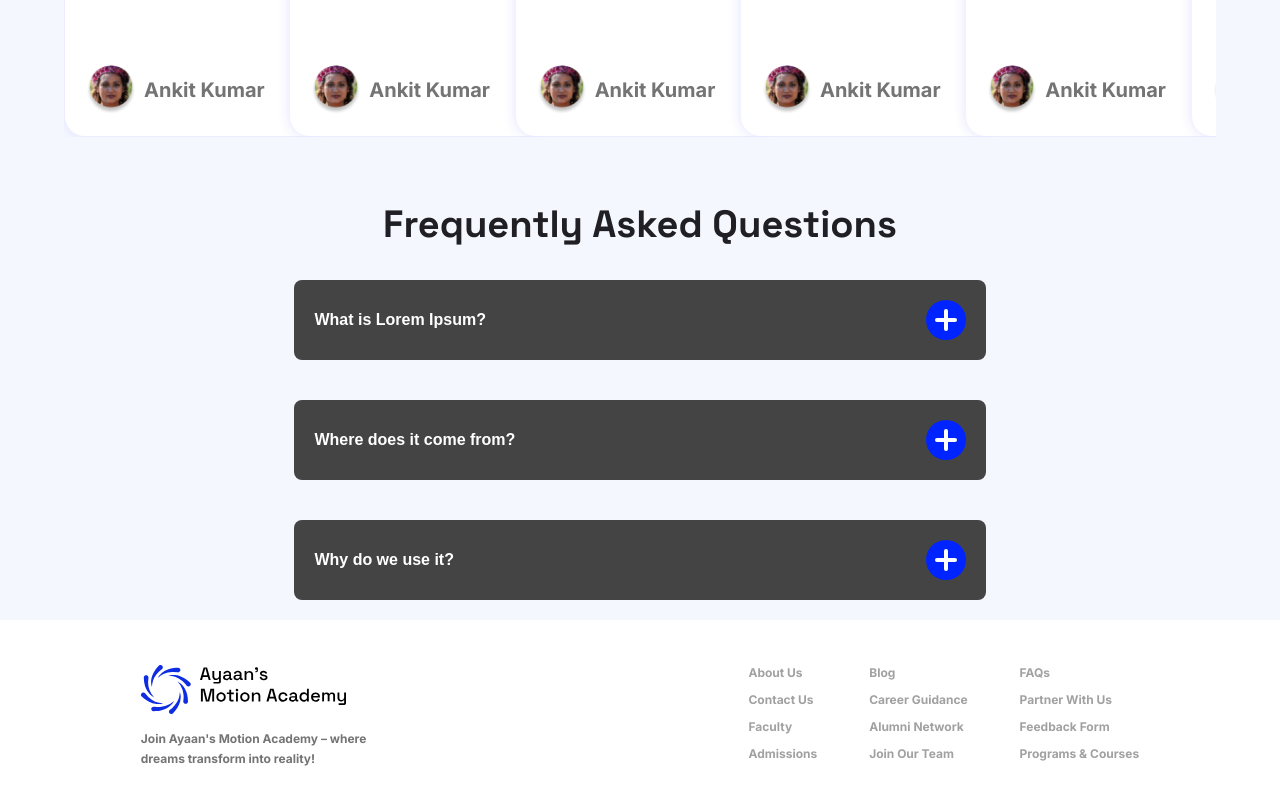
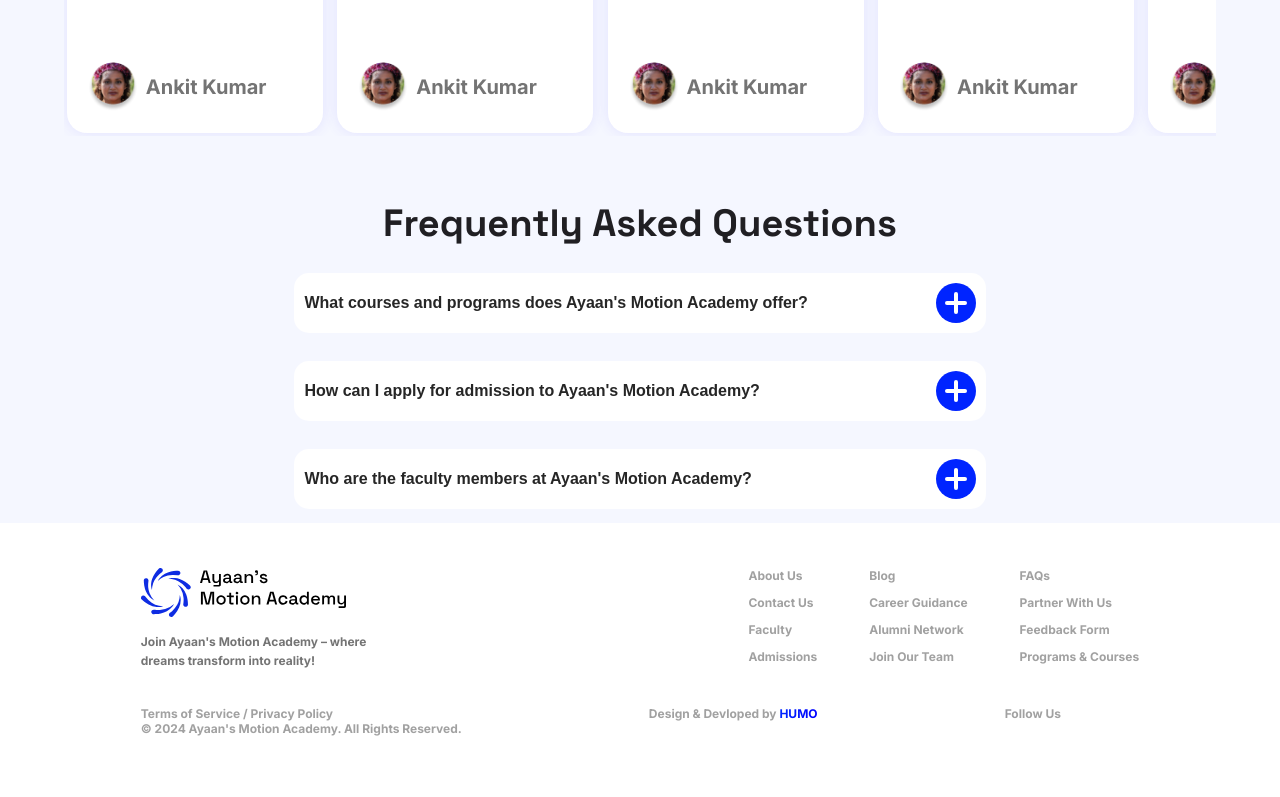
Before and after one commit to omarkhan2217/AyaanMotionAcademy, a React (Vite) app: page / in a window 1280 px wide. Shown: the part 2138-2935 px from the top of the page. Built offline with nearby package versions, Linux system fonts and the light colour scheme.

Commit message:
some  changes FAQ

```diff
--- a/src/components/accordian/accordion.module.scss
+++ b/src/components/accordian/accordion.module.scss
@@ -3,36 +3,36 @@
 /* FAQComponent.css */
 .container {
   width: 90%;
-  margin: 20px auto;
+  margin: 14px auto;
   background-color: transparent;
   /* Example color */
-  border-radius: 8px;
+  border-radius: 15px;
   overflow: hidden;
   transition: $linear--transition-M;
 }
 
 .header {
-  padding: 20px;
+  padding: 10px;
   display: flex;
   justify-content: space-between;
   align-items: center;
   cursor: pointer;
-  background-color: #444;
+  background-color:$color--bg-white;
   /* Example color */
 }
 
 .question {
-  color: white;
+  color: $color--text-dark;
   font-weight: bold;
 }
 
 .icon {
-  color: white;
+  color: $color--text-2-primary;
 }
 
 .content {
   padding: 10px;
-  background-color: #555;
+  background-color:$color--bg-white;
   /* Example color */
 }
 
@@ -42,11 +42,11 @@
 }
 
 .answer {
-  color: white;
+  color: $color--text-3-primary-light;
 }
 
 .videoLink {
-  color: #06f;
+  color:$color--bg-primary;
   text-decoration: none;
   padding-top: 10px;
   display: block;
--- a/src/constants/footerData/footerData.ts
+++ b/src/constants/footerData/footerData.ts
@@ -28,4 +28,10 @@ export const NavigationData = [
         { text: "Programs & Courses", link: "/programs-courses" },
       ],
     },
+//     {
+//       className: 'policyCon',
+//       policyCon:[
+//       {Text :"Terms of Service / Privacy Policy" , link:'/terms-and-privacy'},
+
+// ]}
   ];
--- a/src/containers/homepage/faq/faq.data.ts
+++ b/src/containers/homepage/faq/faq.data.ts
@@ -1,14 +1,14 @@
 export const FaqData = [
     {
-        question: 'What is Lorem Ipsum?',
-        answer: 'Lorem ipsum dolor sit amet, consectetur adipiscing...'
+        question: "What courses and programs does Ayaan's Motion Academy offer?",
+        answer: "Ayaan's Motion Academy offers a range of courses for students aspiring to crack competitive exams like IIT/JEE, NEET, NDA, NTSE, as well as foundational courses for XI & XII students."
     },
     {
-        question: 'Where does it come from?',
-        answer: 'Quisque eget luctus mi, vehicula mollis lorem...'
+        question: "How can I apply for admission to Ayaan's Motion Academy?",
+        answer:"Admissions can be done by visiting our academy at Hariom Tower, Ranchi, contacting our staff for guidance, or reaching out via phone or email."
     },
     {
-        question: 'Why do we use it?',
-        answer: 'Suspendisse massa risus, pretium id interdum in...'
+        question: "Who are the faculty members at Ayaan's Motion Academy?",
+        answer: "Our academy boasts expert faculty led by the renowned Ayaan sir as the mathematics expert, along with seasoned faculties specializing in various subjects."
     }
 ]
--- a/src/containers/homepage/ourAchievers/ourAchievers.container.tsx
+++ b/src/containers/homepage/ourAchievers/ourAchievers.container.tsx
@@ -14,7 +14,7 @@ export const OurAchieversContainer: React.FC = () => {
         <div className={classes.mainContainer}>
             <Swiper
                 spaceBetween={50}
-                slidesPerView={width <= 1280 ? 3.2 : ourAchieversData.length}
+                slidesPerView={width <= 1280 ? 3.8 : ourAchieversData.length}
                 freeMode={true}
                 className={classes.carousel}
             >
--- a/src/containers/homepage/testimonial/testimonial.container.tsx
+++ b/src/containers/homepage/testimonial/testimonial.container.tsx
@@ -14,7 +14,7 @@ export const TestimonialContainer: React.FC = () => {
         <div className={classes.mainContainer}>
             <Swiper
             spaceBetween={200}
-            slidesPerView={width <= 1440? 6 : TestimonialData.length}
+            slidesPerView={width <= 1920? 5 : TestimonialData.length}
             freeMode={true}
             className={classes.carousel} >
                 {TestimonialData.map((item) => (
--- a/src/styles/global.scss
+++ b/src/styles/global.scss
@@ -5,6 +5,8 @@ $color--bg-primary: hsl(248, 100%, 58%);
 $color--bg-secondary: hsl(252, 100%, 85%);
 $color--bg-secondary-dark: hsl(162, 30%, 41%);
 $color--bg-main: hsl(225, 100%, 98%);
+$color--bg-white:hsl(0, 0%, 100%);
+
 // $color--bg-primary-light: rgba(255, 81, 81, 0.1);
 // $color--bg-lighter: hsl(225, 40%, 98%);
 // $color--bg-light: hsla(0, 0%, 96%, 1);
@@ -34,6 +36,8 @@ $color--border-gold-dark: hsla(43, 72%, 24%, 0.31);
 $color--text-primary: #201F23;
 $color--text-2-primary: #0e2ce2;
 $color--text-2-primary-light: #6d82ff;
+$color--text-3-primary-light: #4D4D4D;
+
 $color--text-primary-light: #747474;
 $color--text-primary-lighter: #A1A1A1;
 
```
